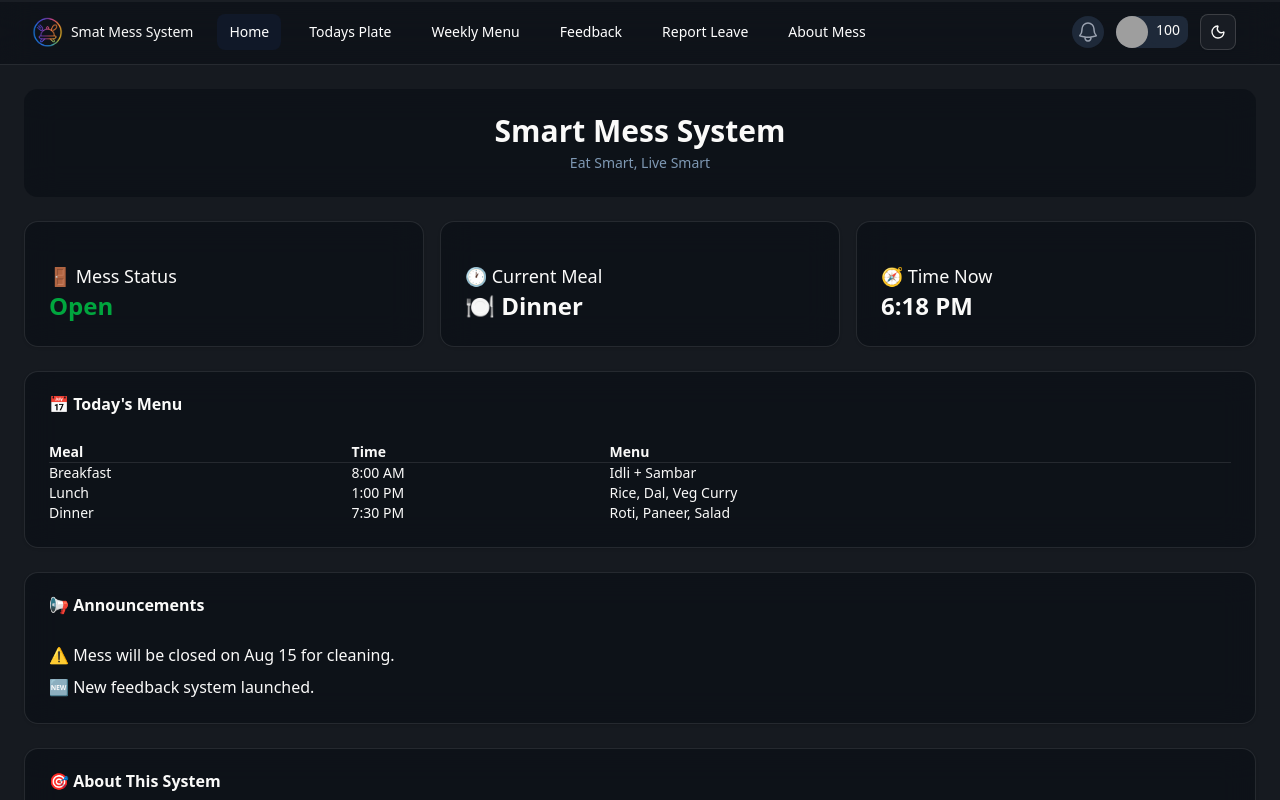
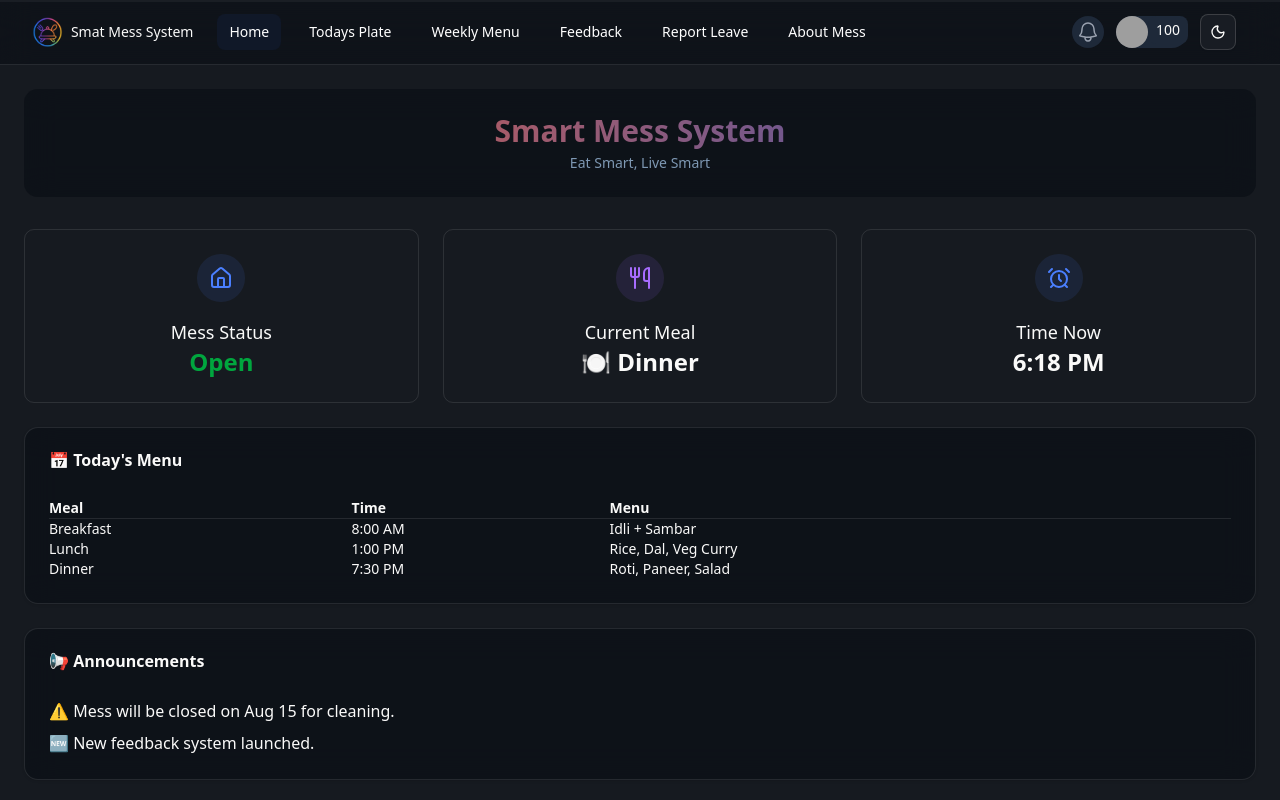
Before and after one commit to JaydipJadhav25/Smart-Mess-System, a React (Vite) app in the folder client/: page / in a window 1280 px wide. Shown: the top 800 px of the page. Built offline with nearby package versions, Linux system fonts and the light colour scheme; grey boxes are pictures that could not be loaded.

Commit message:
update home page

```diff
--- a/client/src/components/home/Hero.tsx
+++ b/client/src/components/home/Hero.tsx
@@ -1,6 +1,7 @@
 import { Card, CardContent, CardHeader, CardTitle } from "@/components/ui/card";
 import { Button } from "@/components/ui/button";
 import { Link } from "react-router-dom";
+import { Utensils,  AlarmClock,  Home } from "lucide-react";
 
 export default function Hero() {
 
@@ -28,10 +29,23 @@ export default function Hero() {
   return (
     <div className="p-6 space-y-6 min-h-screen">
       {/* Hero Section */}
-      <div className="bg-background backdrop-blur-lg rounded-xl p-6 text-center space-y-1">
-        <h1 className="text-3xl font-bold hover:text-primary transition-colors">Smart Mess System</h1>
-        <p className="text-muted-foreground text-sm">Eat Smart, Live Smart</p>
-      </div>
+            <div className="bg-background backdrop-blur-lg rounded-xl p-6 text-center space-y-1">
+              <h1
+                className="
+                  text-3xl font-bold
+                  transition-colors
+                  bg-gradient-to-r from-blue-500 to-blue-700
+                  bg-clip-text text-transparent
+                  dark:from-orange-600 dark:to-blue-800
+                "
+              >
+                Smart Mess System
+              </h1>
+              <p className="text-muted-foreground text-sm">
+                Eat Smart, Live Smart
+              </p>
+            </div>
+
 
       {/* Mess Overview */}
       {/* <div className="grid grid-cols-1 sm:grid-cols-3 gap-4">
@@ -59,7 +73,7 @@ export default function Hero() {
 
 
        {/* Mess Overview */}
-      <div className="grid grid-cols-1 sm:grid-cols-3 gap-4">
+      {/* <div className="grid grid-cols-1 sm:grid-cols-3 gap-4">
         <Card className="bg-background backdrop-blur-lg hover:shadow-lg transition">
           <CardContent className="pt-4">
             <h3 className="text-lg font-medium">🚪 Mess Status</h3>
@@ -82,7 +96,43 @@ export default function Hero() {
             <p className="text-2xl font-bold">{timeNow}</p>
           </CardContent>
         </Card>
-      </div>
+      </div> */}
+
+       <div className="grid grid-cols-1 md:grid-cols-3 gap-6 mt-8">
+          <div
+           data-aos="fade-right"
+          className="p-6 rounded-lg border flex flex-col  items-center text-center hover:bg-primary/10 transition duration-300 ease-in-out cursor-pointer">
+            <div className="h-12 w-12 rounded-full bg-primary/10 flex items-center justify-center mb-4">
+              <Home className="h-6 w-6 text-primary" />
+            </div>
+            {/* <h3 className="text-xl font-semibold mb-2">20+ Projects</h3>
+            <p className="text-muted-foreground">Successfully completed by students</p> */}
+              <h3 className="text-lg font-medium">Mess Status</h3>
+            <p className={`text-2xl font-bold ${isOpen ? "text-green-600" : "text-red-600"}`}>
+              {isOpen ? "Open" : "Closed"}
+            </p>
+          </div>
+
+          <div
+          data-aos="fade-up"
+          className="p-6 rounded-lg border flex flex-col items-center text-center hover:bg-primary/10 transition duration-300 ease-in-out cursor-pointer">
+            <div className="h-12 w-12 rounded-full bg-secondary/10 flex items-center justify-center mb-4">
+              <Utensils className="h-6 w-6 text-secondary" />
+            </div>
+             <h3 className="text-lg font-medium">Current Meal</h3>
+            <p className="text-2xl font-bold">{nextMeal}</p>
+          </div>
+
+          <div
+          data-aos="fade-left"
+          className="p-6 rounded-lg border flex flex-col items-center text-center hover:bg-primary/10 transition duration-300 ease-in-out cursor-pointer">
+            <div className="h-12 w-12 rounded-full bg-primary/10 flex items-center justify-center mb-4">
+              <AlarmClock className="h-6 w-6 text-primary" />
+            </div>
+            <h3 className="text-lg font-medium">Time Now</h3>
+            <p className="text-2xl font-bold">{timeNow}</p>
+          </div>
+        </div>
 
       {/* Menu Schedule */}
       <Card className="bg-background backdrop-blur-lg hover:shadow-lg transition">
```
